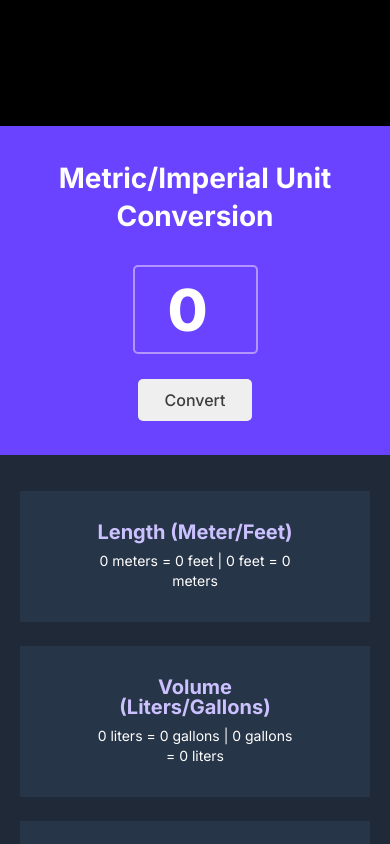
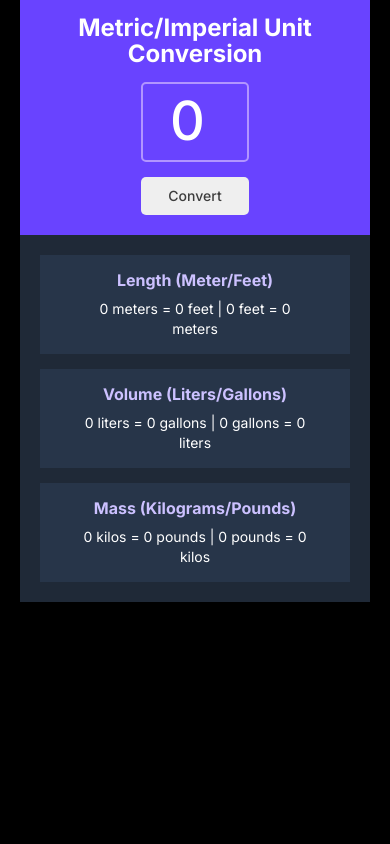
Before and after one commit to AnastasiiaHombalevska/unit-converter, a website built with Vite: page index.html in a window 390 px wide. Shown: the top 844 px of the page. Built offline with nearby package versions, Linux system fonts and the light colour scheme.

Commit message:
add mobile version

```diff
--- a/styles/index.css
+++ b/styles/index.css
@@ -1,3 +1,10 @@
+h1,
+h2,
+p {
+  margin: 0;
+}
+
+@media (min-width: 320px) {
   body {
     font-family: "Inter", sans-serif;
     font-weight: 600;
@@ -6,19 +13,11 @@ body {
     background-color: #000;
     display: flex;
     justify-content: center;
-  /* height: 100vh; */
-  margin: 126px 0;
-}
-
-h1,
-h2,
-p {
     margin: 0;
   }
 
   .container {
-  /* margin: 0 auto; */
-  width: 550px;
+    width: 350px;
     color: #fff;
     background-color: #1f2937;
   }
@@ -30,8 +29,85 @@ p {
     flex-direction: column;
     justify-content: center;
     align-items: center;
-  flex: 1;
+  }
 
+  .title {
+    font-size: 24px;
+    line-height: 26px;
+    margin-top: 15px;
+  }
+
+  .unit-input {
+    width: 100px;
+    height: 74px;
+    color: #fff;
+
+    font-family: inherit;
+    font-weight: 500;
+    font-size: 50px;
+    text-align: center;
+
+    background-color: #6943ff;
+    border-radius: 5px;
+    border: 2px solid #b295ff;
+    margin: 15px 0 15px;
+  }
+
+  .unit-input::placeholder {
+    font-family: inherit;
+    font-weight: 500;
+    font-size: 54px;
+    text-align: center;
+    color: #fff;
+  }
+
+  .btn {
+    font-family: inherit;
+    font-weight: 500;
+    font-size: 14px;
+    line-height: 20px;
+    border-radius: 5px;
+    border: none;
+    color: #3d3d3d;
+
+    padding: 9px 27px;
+    margin-bottom: 20px;
+    box-sizing: border-box;
+  }
+
+  .units-container {
+    padding-inline: 20px;
+    text-align: center;
+    display: flex;
+    flex-direction: column;
+    gap: 15px;
+    margin: 20px 0;
+  }
+
+  .unit-block {
+    background-color: #273549;
+    padding: 15px 40px;
+  }
+
+  .unit-title {
+    font-size: 16px;
+    color: #ccc1ff;
+    margin-bottom: 9px;
+  }
+
+  .unit-descripton {
+    font-weight: 400;
+    font-size: 14px;
+  }
+}
+
+@media (min-width: 600px) {
+  body {
+    margin: 126px 0;
+  }
+
+  .container {
+    width: 550px;
   }
 
   .title {
@@ -43,64 +119,36 @@ p {
   .unit-input {
     width: 117px;
     height: 83px;
-  color: #fff;
 
-  font-family: inherit;
     font-weight: 800;
     font-size: 58px;
     line-height: 24px;
-  text-align: center;
 
-  background-color: #6943ff;
-  border-radius: 5px;
-  border: 2px solid #b295ff;
     margin: 30px 0 25px;
   }
 
   .unit-input::placeholder {
-  font-family: inherit;
     font-weight: 800;
     font-size: 58px;
     line-height: 24px;
-  text-align: center;
-  color: #fff;
   }
 
   .btn {
-  color: #3d3d3d;
-  /* width: 117px;
-  height: 42px; */
-
-  font-family: inherit;
-  font-weight: 500;
-  font-size: 16px;
-  line-height: 24px;
-  border-radius: 5px;
-  border: none;
-
-  padding: 9px 27px;
     margin-bottom:34px;
-  box-sizing: border-box;
   }
 
   .units-container {
     padding-inline: 25px;
-  text-align: center;
-  display: flex;
-  flex-direction: column;
     gap: 24px;
     margin: 36px 0;
-  /* box-sizing: border-box; */
   }
 
   .unit-block {
-  background-color: #273549;
     padding: 31px 77px;
   }
 
   .unit-title {
     font-size: 20px;
-  color: #ccc1ff;
     margin-bottom: 9px;
   }
 
@@ -108,3 +156,4 @@ p {
     font-weight: 400;
     font-size: 14px;
   }
+}
```
Lines whose indentation alone changed are shown as unchanged.
